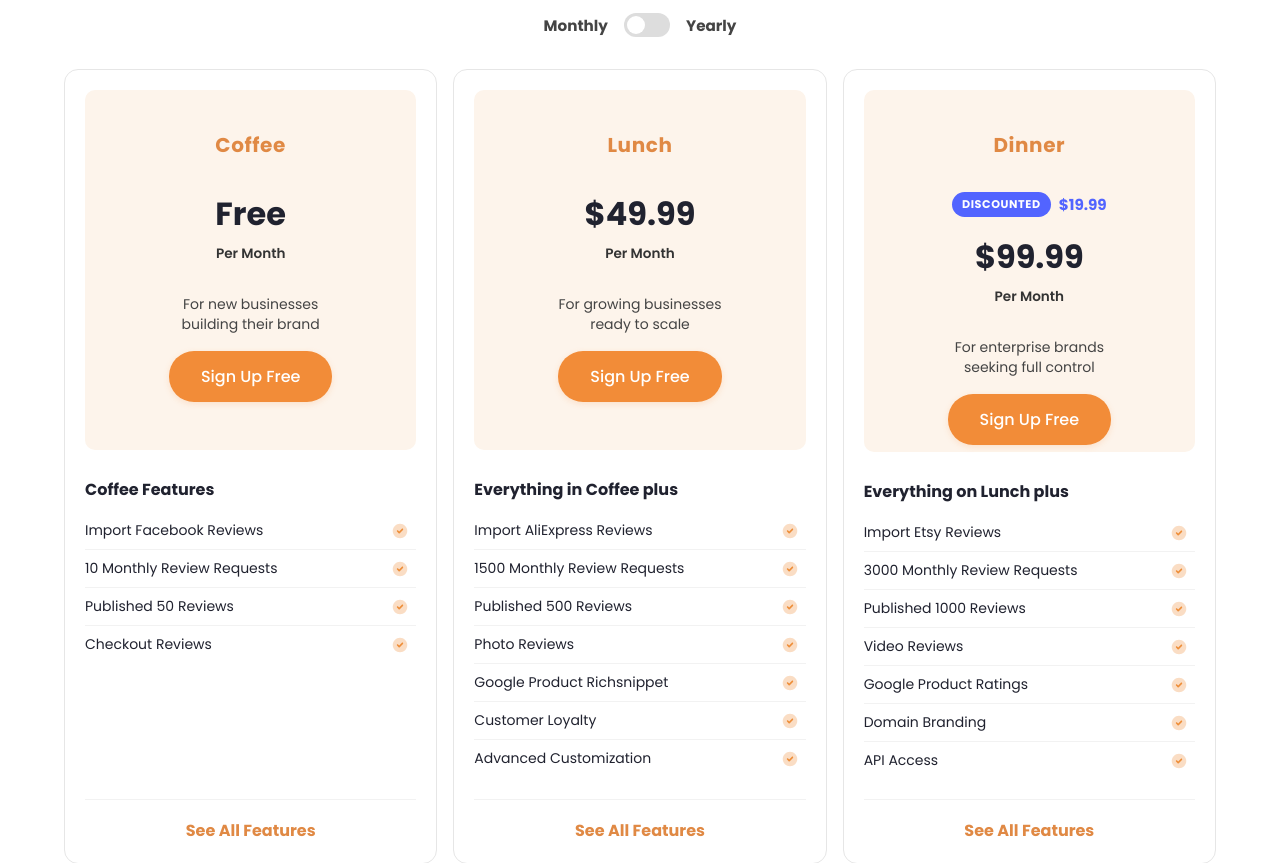
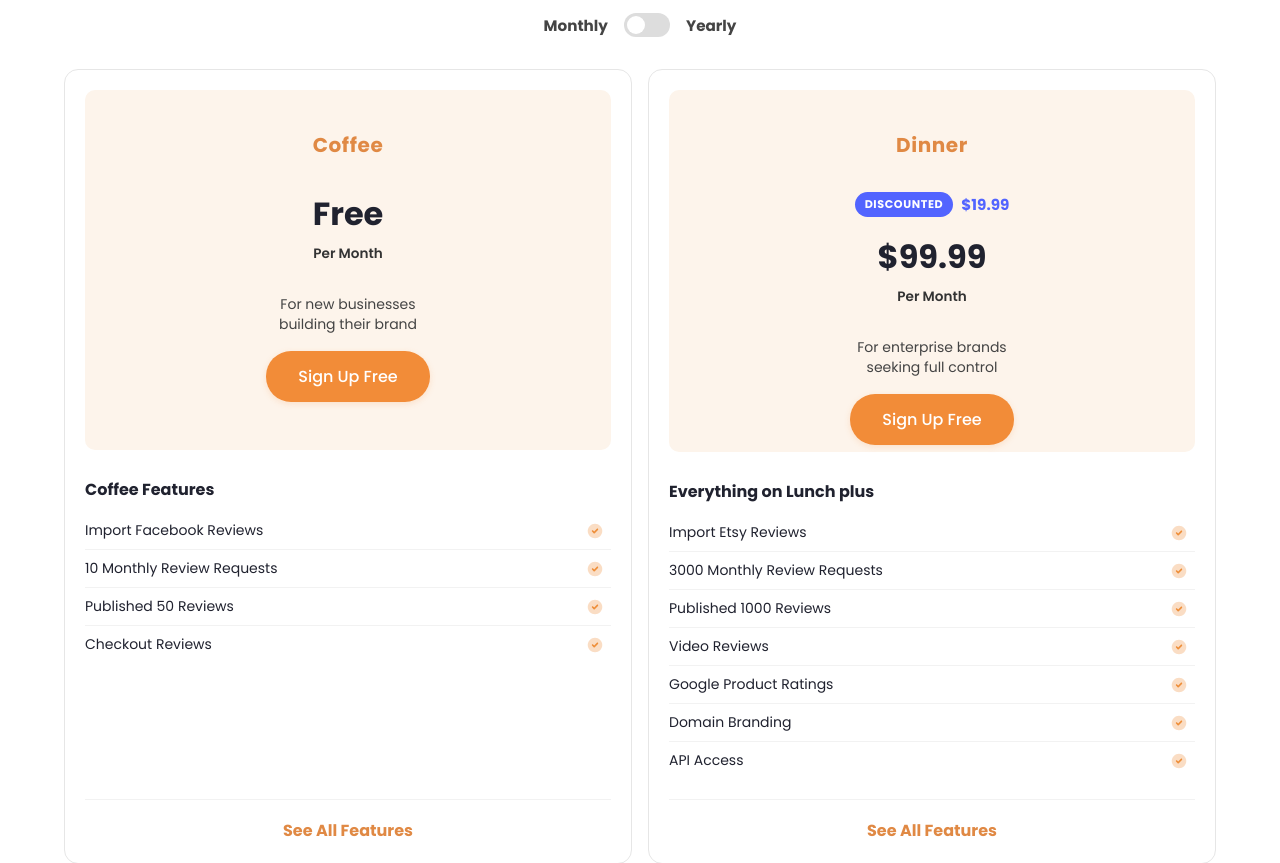
Before and after one commit to kudobuzz/kudobuzz-website, an Astro site: page /pricing in a window 1280 px wide. Shown: the part 460-1323 px from the top of the page. Built offline with nearby package versions, Linux system fonts and the light colour scheme; Astro itself is replaced by a stand-in of ours.

Commit message:
ch(): hide lunch plan

```diff
--- a/src/data/pricingData.js
+++ b/src/data/pricingData.js
@@ -28,32 +28,32 @@ export const pricingData = {
         moreLink: "#",
         showFooter: true,
       },
-      {
-        title: "Lunch",
-        monthlyPrice: "$49.99",
-        yearlyPrice: "$499.9",
-        oldPrice: "",
-        discountText: {
-          monthly: { tag: "", text: "" },
-          yearly: { tag: "", text: "" },
-        },
-        description: "For growing businesses ready to scale",
-        featureHeading: "Everything in Coffee plus",
-        packageName: "",
-        buttonText: "Sign Up Free",
-        buttonLink: "https://dashboard.kudobuzz.com/signup",
-        features: [
-          "Import AliExpress Reviews",
-          "1500 Monthly Review Requests",
-          "Published 500 Reviews",
-          "Photo Reviews",
-          "Google Product Richsnippet",
-          "Customer Loyalty",
-          "Advanced Customization",
-        ],
-        moreLink: "#",
-        showFooter: true,
-      },
+      // {
+      //   title: "Lunch",
+      //   monthlyPrice: "$49.99",
+      //   yearlyPrice: "$499.9",
+      //   oldPrice: "",
+      //   discountText: {
+      //     monthly: { tag: "", text: "" },
+      //     yearly: { tag: "", text: "" },
+      //   },
+      //   description: "For growing businesses ready to scale",
+      //   featureHeading: "Everything in Coffee plus",
+      //   packageName: "",
+      //   buttonText: "Sign Up Free",
+      //   buttonLink: "https://dashboard.kudobuzz.com/signup",
+      //   features: [
+      //     "Import AliExpress Reviews",
+      //     "1500 Monthly Review Requests",
+      //     "Published 500 Reviews",
+      //     "Photo Reviews",
+      //     "Google Product Richsnippet",
+      //     "Customer Loyalty",
+      //     "Advanced Customization",
+      //   ],
+      //   moreLink: "#",
+      //   showFooter: true,
+      // },
       {
         title: "Dinner",
         monthlyPrice: "$99.99",
```
